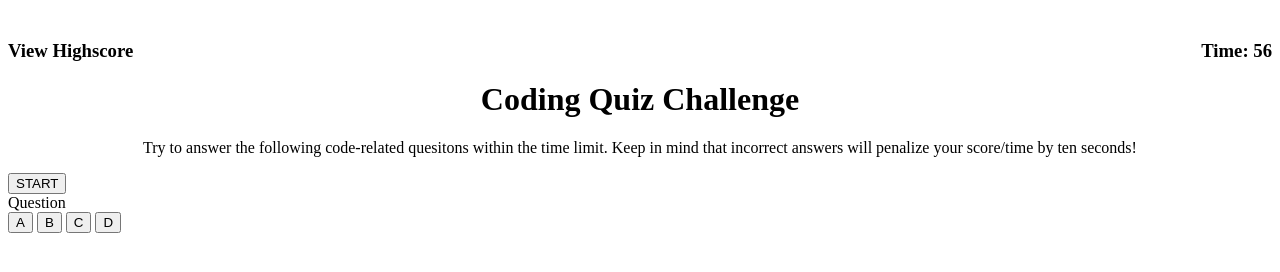
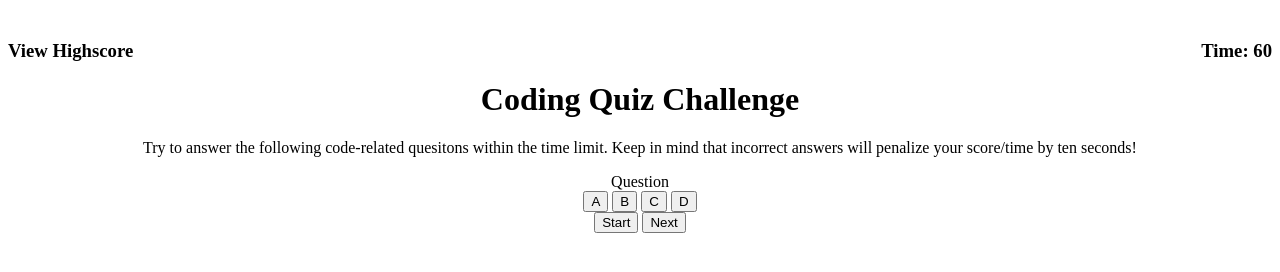
Before and after one commit to emilyfern121/code-quiz, a plain HTML site: page index.html in a window 1280 px wide. Drawn offline with Linux system fonts and the light colour scheme.

Commit message:
created new div for the start button

```diff
--- a/index.html
+++ b/index.html
@@ -18,19 +18,23 @@
         <main>
             <h1>Coding Quiz Challenge</h1>
             <p>Try to answer the following code-related quesitons within the time limit. Keep in mind that incorrect answers will penalize your score/time by ten seconds!</p>
-        <!--Start Button-->
-            <button id="start-button">START</button>
 
         <!--Questions -->
-            <div id="question-container" style="none;">
+        <div class="container">
+            <div id="question-container" class="hide">
                 <div id="question">Question</div>
-                <div id="choices">
-                    <button class="choice" id="a">A</button>
-                    <button class="choice" id="b">B</button>
-                    <button class="choice" id="C">C</button>
-                    <button class="choice" id="D">D</button>
+                <div id="answer-buttons" class="btn-grid">
+                    <button class="btn">A</button>
+                    <button class="btn">B</button>
+                    <button class="btn">C</button>
+                    <button class="btn">D</button>
                 </div>
             </div>
+            <div class="controls">
+                <button id="start-btn" class="start-btn btn">Start</button>
+                <button id="next-btn" class="next-btn btn hide">Next</button>
+              </div>
+        </div>
         </main>
         <script src="./assets/script.js"></script>
     </body>
```
